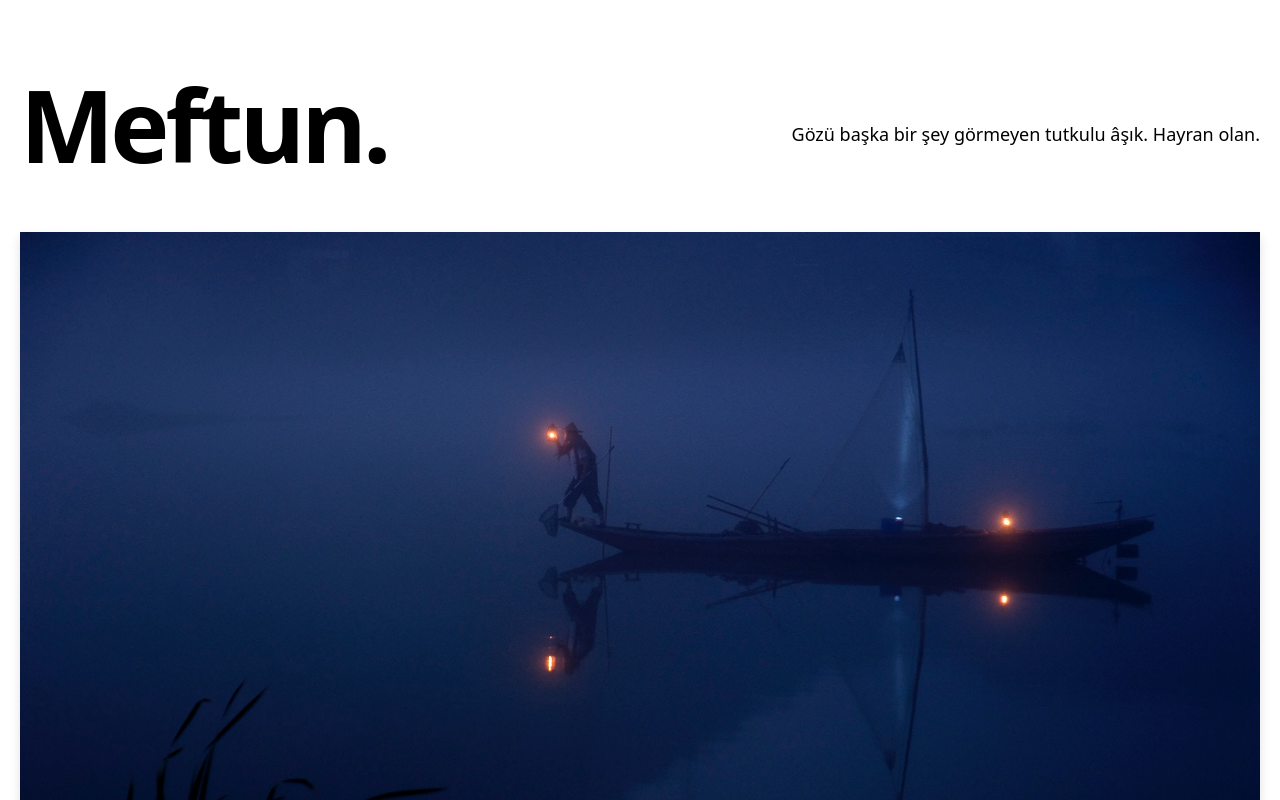
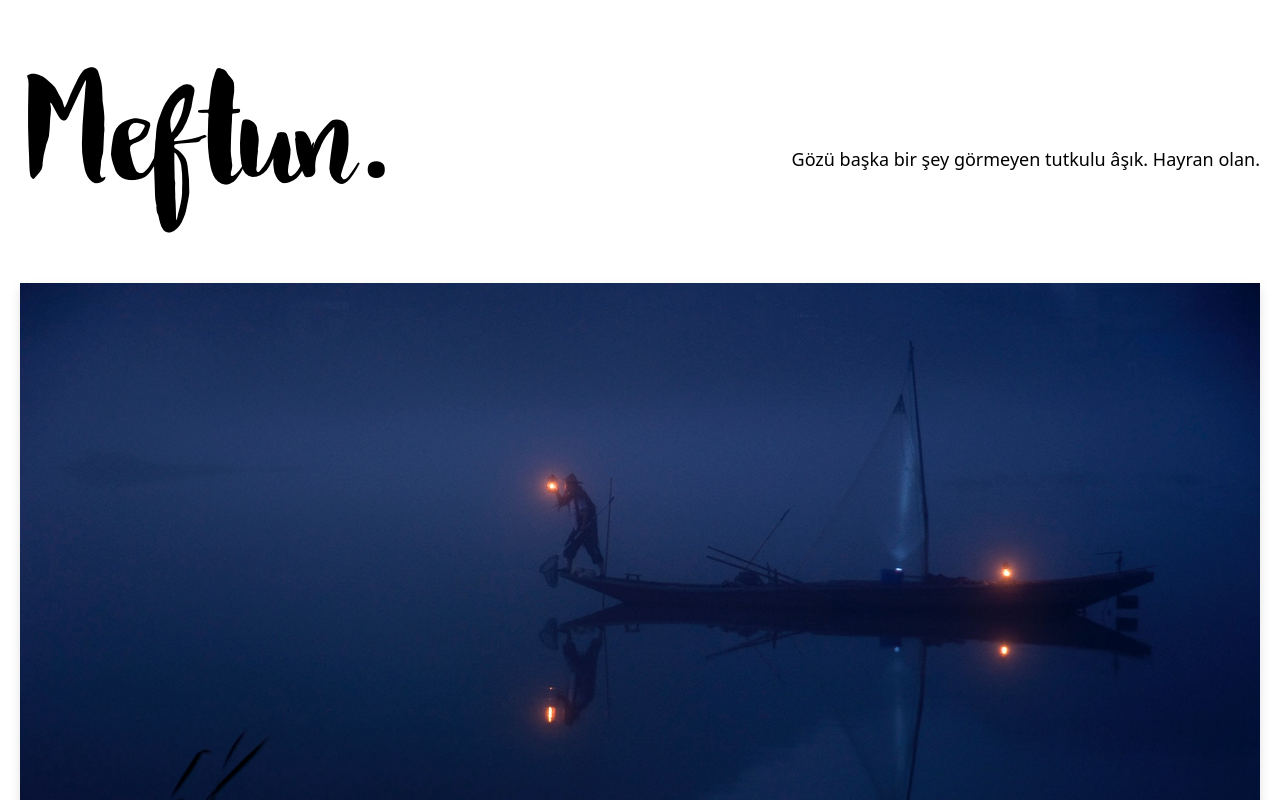
Before and after one commit to eaorak/ender.im, a Next.js app: page / in a window 1280 px wide. Shown: the top 800 px of the page. Built offline with nearby package versions, Linux system fonts and the light colour scheme.

Commit message:
Meftun logo

```diff
--- a/components/googleAnalytics.js
+++ b/components/googleAnalytics.js
@@ -1,8 +1,10 @@
 import ReactGA from "react-ga"
+
+const GOOGLE_TRACKING_ID = 'UA-177836540-1'
 
 export const initAnalytics = () => {
   if (!window.GA_INITIALIZED) {
-    ReactGA.initialize("UA-177836540-1")
+    ReactGA.initialize(GOOGLE_TRACKING_ID)
     window.GA_INITIALIZED = true
   }
   ReactGA.set({ page: window.location.pathname })
--- a/components/header.tsx
+++ b/components/header.tsx
@@ -1,10 +1,14 @@
-import Link from 'next/link'
+import Link from "next/link"
 
 const Header = () => {
   return (
-    <h2 className="text-2xl md:text-4xl font-bold tracking-tight md:tracking-tighter leading-tight mb-20 mt-8">
-      <Link href="/">
-        <a className="hover:underline">Meftun</a>
+    <h2 className='text-2xl md:text-4xl font-bold tracking-tight md:tracking-tighter leading-tight mb-8 mt-8 cursor-pointer'>
+      <Link href='/'>
+        <img
+          src='/assets/images/m.png'
+          alt='meftun'
+          style={{ display: "inline-block", maxHeight: 50, margin: 0, padding: 0 }}
+        />
       </Link>
       .
     </h2>
--- a/components/intro.tsx
+++ b/components/intro.tsx
@@ -1,12 +1,12 @@
-import { CMS_NAME } from '../lib/constants'
+import { CMS_NAME } from "../lib/constants"
 
 const Intro = () => {
   return (
-    <section className="flex-col md:flex-row flex items-center md:justify-between mt-16 mb-16 md:mb-12">
-      <h1 className="text-6xl md:text-8xl font-bold tracking-tighter leading-tight md:pr-8">
-        Meftun.
+    <section className='flex-col md:flex-row flex items-center md:justify-between mt-16 mb-16 md:mb-12'>
+      <h1 className='text-6xl md:text-8xl font-bold tracking-tighter leading-tight md:pr-8'>
+        <img src='/assets/images/m.png' alt='meftun' style={{ display: "inline-block" }} />.
       </h1>
-      <h4 className="text-center md:text-left text-lg mt-5 md:pl-8">
+      <h4 className='text-center md:text-left text-lg mt-5 md:pl-8'>
         Gözü başka bir şey görmeyen tutkulu âşık. Hayran olan.
       </h4>
     </section>
--- a/lib/analytics.js
+++ /dev/null
@@ -1,6 +0,0 @@
-export const initAnalytics = () => {
-      if (!window.GA_INITIALIZED) {
-      initGA()
-      window.GA_INITIALIZED = true
-    }
-}
```
Also changed, not shown: public/assets/images/m.png (added).
